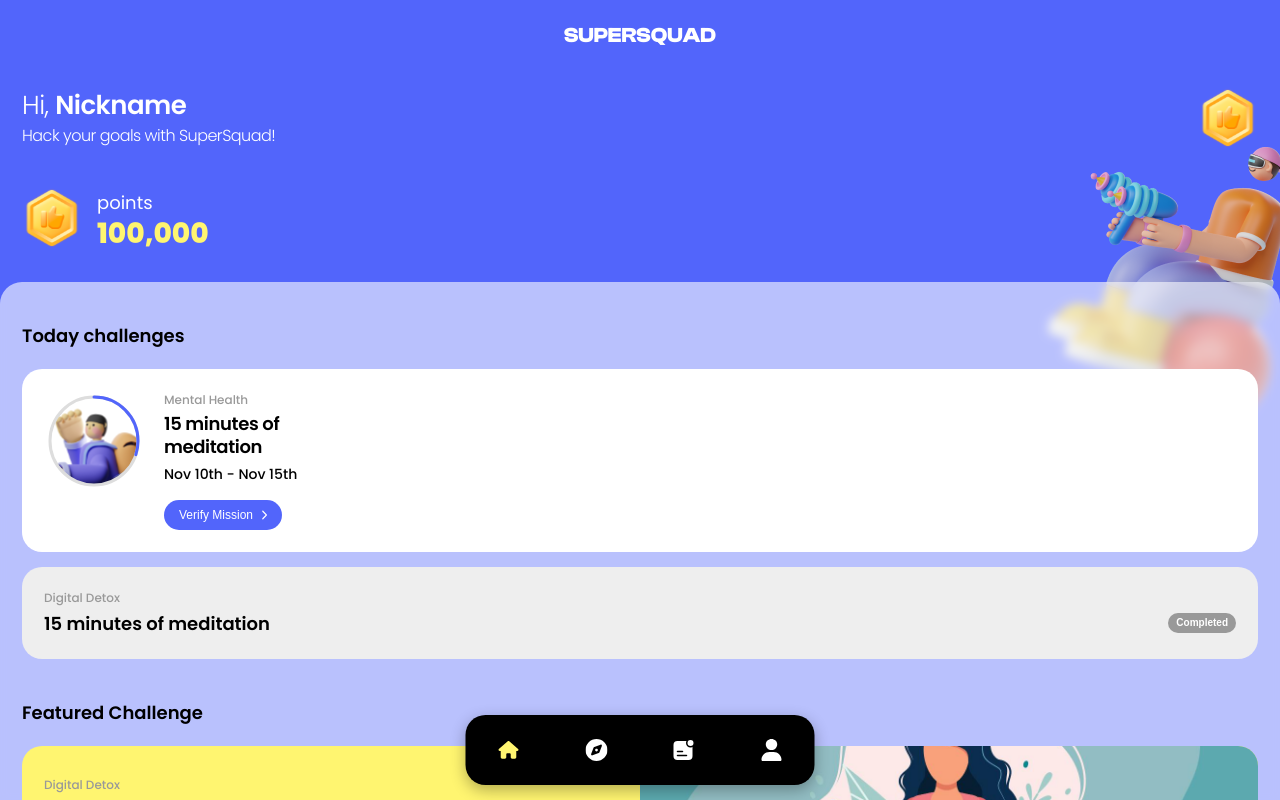
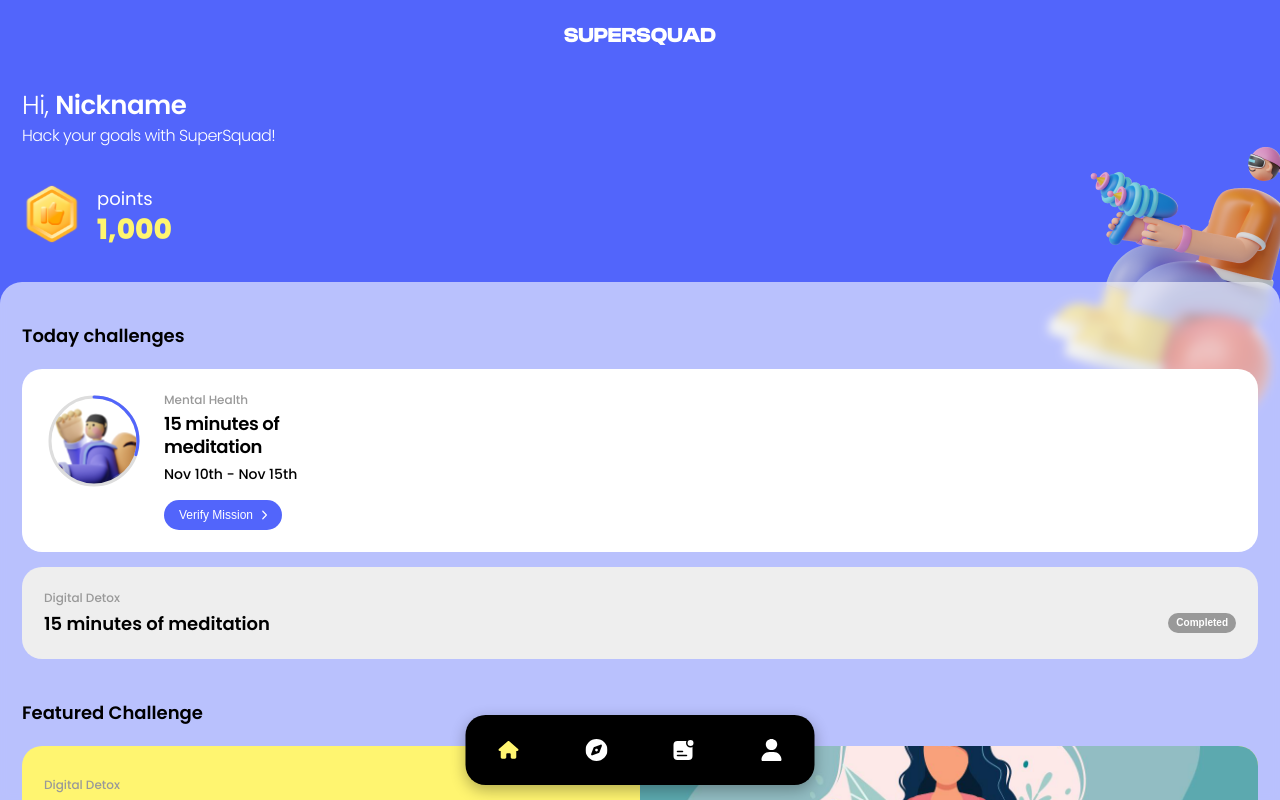
Before and after one commit to supersquad-challenge/proto.v2, a Next.js app in the folder proto.v2-client/: page /home in a window 1280 px wide. Built offline with nearby package versions, Linux system fonts and the light colour scheme.

Commit message:
Fix: UI errors

```diff
--- a/proto.v2-client/src/app/explore/[id]/page.tsx
+++ b/proto.v2-client/src/app/explore/[id]/page.tsx
@@ -29,7 +29,7 @@
   const challengeId: string = id as string;
   const dispatch = useDispatch();
   const modal: IModalState = useSelector(getModalState);
-  const [paymentMethod, setPaymentMethod] = useState<PaymentMethod>(undefined);
+  const [paymentMethod, setPaymentMethod] = useState<PaymentMethod>("crypto");
   const router = useRouter();
 
   // useEffect //
--- a/proto.v2-client/src/app/explore/page.tsx
+++ b/proto.v2-client/src/app/explore/page.tsx
@@ -52,7 +52,7 @@
   // 브라우저 너비 값에 맞게 ContainerPaddingTop 값 가변 적용
   const [windowWidth, setWindowWidth] = useState(392);
   const [challengesContainerPaddingTop, setChallengesContainerPaddingTop] =
-    useState(248);
+    useState(256);
 
   useEffect(() => {
     // 브라우저 환경에서만 실행
@@ -65,7 +65,7 @@
 
       const handleResizeImg = () => {
         setChallengesContainerPaddingTop(
-          Number((windowWidth - 44 - 36) / 4 + 10 + 42 + 20 + 24 + 42 + 32)
+          Number((windowWidth - 44 - 36) / 4 + 10 + 42 + 20 + 24 + 42 + 32 + 17)
         );
       };
 
@@ -156,8 +156,6 @@
   color: ${colors.white};
   font-size: 24px;
   font-weight: 600;
-
-  height: 24px;
 `;
 
 const CategoriesWrapper = styled.div`
--- a/proto.v2-client/src/app/home/page.tsx
+++ b/proto.v2-client/src/app/home/page.tsx
@@ -33,8 +33,8 @@
           alt="background image"
           priority={true}
         />
-        <TopContainer>
-          <WelcomeMessage isLogin={false} />
+        <TopContainer $isFixed={false}>
+          <WelcomeMessage isLogin={false} isScrolled={false} />
           <LoginBlock />
           <ExtendedChallengeHeader
             challengeHeader="Featured Challenge"
@@ -114,8 +114,8 @@
           priority={true}
         />
 
-        <TopContainer>
-          <WelcomeMessage isLogin={true} />
+        <TopContainer $isFixed={true}>
+          <WelcomeMessage isLogin={true} isScrolled={isSrcolled} />
           {!isSrcolled && <BadgePointPannel />}
         </TopContainer>
 
@@ -168,15 +168,18 @@
   position: relative;
 `;
 
-const TopContainer = styled.section`
+const TopContainer = styled.section<{ $isFixed: boolean }>`
   width: 100%;
   height: auto;
 
   padding: 0 22px;
   box-sizing: border-box;
-  overflow: auto;
+  /* overflow: auto; */
+  overflow: scroll;
 
-  position: fixed;
+  position: ${(props) => props.$isFixed && "fixed"};
+  padding-bottom: ${(props) => !props.$isFixed && "115px"};
+
   top: 70px;
 `;
 
--- a/proto.v2-client/src/app/mychallenge/page.tsx
+++ b/proto.v2-client/src/app/mychallenge/page.tsx
@@ -36,7 +36,8 @@
         userId: USERID,
         queryString,
       });
-      const challenges = res.userChallengeInfo.allUserChallengeInfo;
+      const challenges = res.userChallengeInfos;
+      console.log(challenges);
       return challenges;
     },
     {
--- a/proto.v2-client/src/components/common/home/BadgePointPannel.tsx
+++ b/proto.v2-client/src/components/common/home/BadgePointPannel.tsx
@@ -16,7 +16,7 @@
         >
           points
         </div>
-        <Points>{thousandFormat(100000)}</Points>
+        <Points>{thousandFormat(1000)}</Points>
       </div>
     </Container>
   );
--- a/proto.v2-client/src/components/common/home/WelcomeMessage.tsx
+++ b/proto.v2-client/src/components/common/home/WelcomeMessage.tsx
@@ -3,10 +3,11 @@
 
 type Props = {
   isLogin: boolean;
+  isScrolled: boolean;
 };
 
-const WelcomeMessage = ({ isLogin }: Props) => {
-  return isLogin ? <AfterLogin /> : <BeforeLogin />;
+const WelcomeMessage = ({ isLogin, isScrolled }: Props) => {
+  return isLogin ? <AfterLogin isScrolled={isScrolled} /> : <BeforeLogin />;
 };
 
 export default WelcomeMessage;
@@ -26,7 +27,7 @@
   );
 };
 
-const AfterLogin = () => {
+const AfterLogin = ({ isScrolled }: { isScrolled: boolean }) => {
   return (
     <Container>
       <div>
@@ -37,7 +38,9 @@
           Hack your goals with SuperSquad!
         </Greetings>
       </div>
-      <BadgeImage src="/asset/badges/gold_badge.svg" alt="gold badge" />
+      {isScrolled && (
+        <BadgeImage src="/asset/badges/gold_badge.svg" alt="gold badge" />
+      )}
     </Container>
   );
 };
--- a/proto.v2-client/src/types/Modal.ts
+++ b/proto.v2-client/src/types/Modal.ts
@@ -6,4 +6,4 @@
   | "congrats_status"
   | "congrats_otherChallenges";
 
-export type PaymentMethod = "crypto" | "cash" | undefined;
+export type PaymentMethod = "crypto" | "cash";
```
